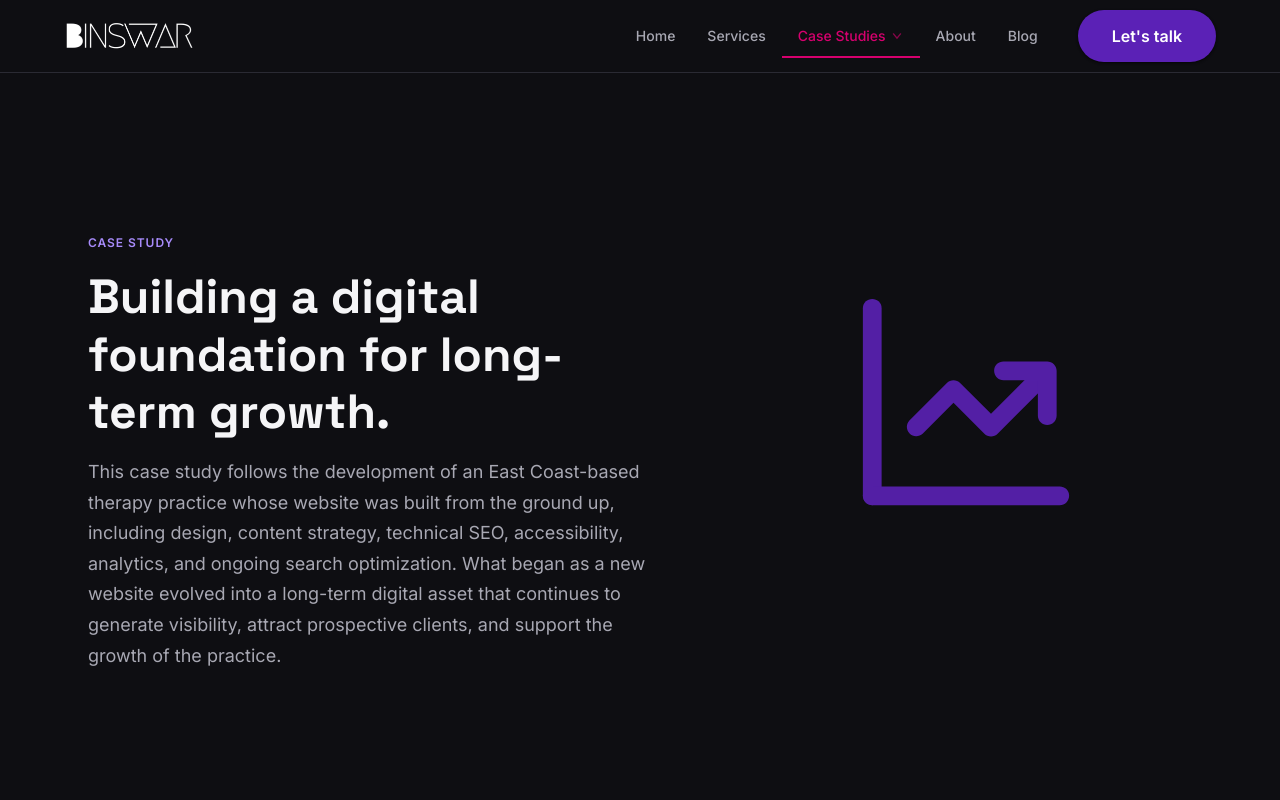
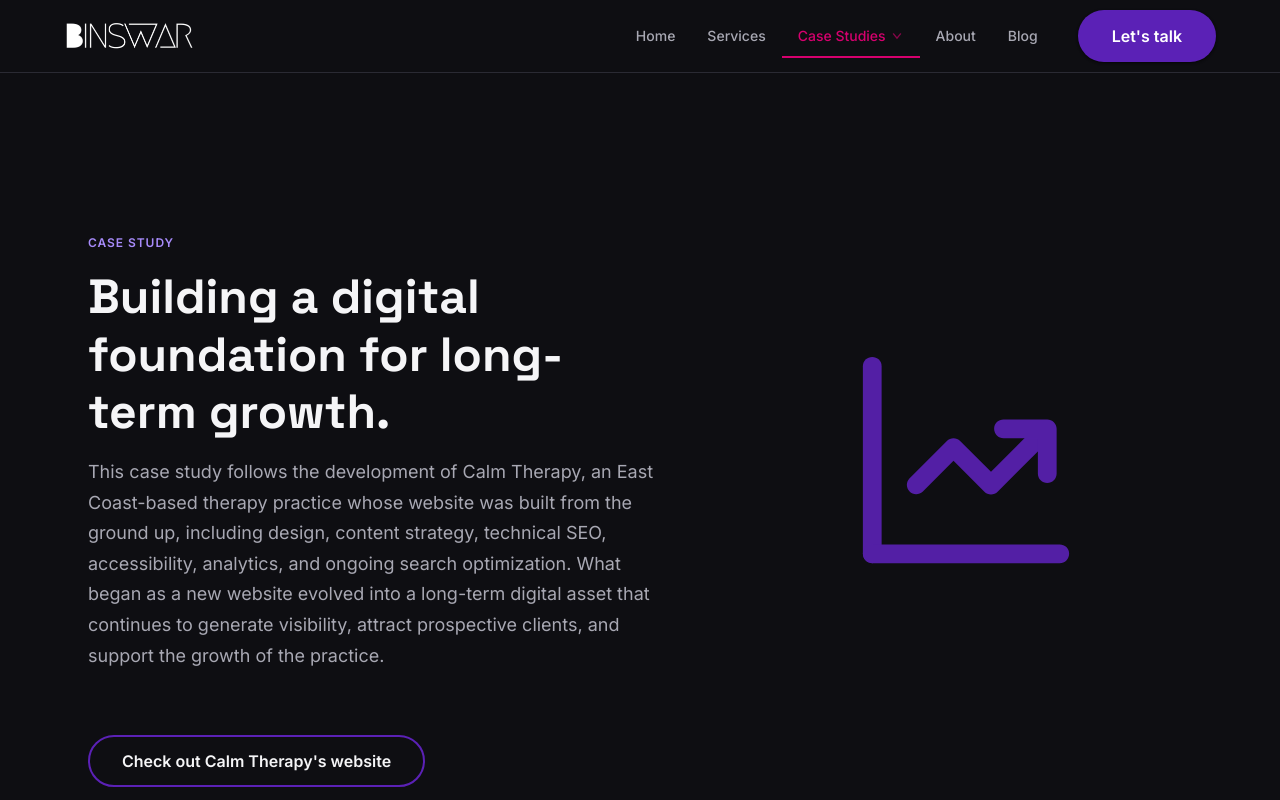
Before and after one commit to mazenswar/binswar, a Next.js app: page /case-studies/calm-therapy in a window 1280 px wide. Shown: the top 800 px of the page. Built offline with nearby package versions, Linux system fonts and the light colour scheme; a web font is replaced by a local one.

Commit message:
v1.1.7 case study calm link

```diff
--- a/src/app/case-studies/calm-therapy/page.js
+++ b/src/app/case-studies/calm-therapy/page.js
@@ -19,9 +19,15 @@ const pageHeroConfig = {
 	eyebrow: "Case Study",
 	heading: "Building a digital foundation for long-term growth.",
 	subheading:
-		"This case study follows the development of an East Coast-based therapy practice whose website was built from the ground up, including design, content strategy, technical SEO, accessibility, analytics, and ongoing search optimization. What began as a new website evolved into a long-term digital asset that continues to generate visibility, attract prospective clients, and support the growth of the practice.",
+		"This case study follows the development of Calm Therapy, an East Coast-based therapy practice whose website was built from the ground up, including design, content strategy, technical SEO, accessibility, analytics, and ongoing search optimization. What began as a new website evolved into a long-term digital asset that continues to generate visibility, attract prospective clients, and support the growth of the practice.",
 	align: "left",
 	illustration: <TrendUp />,
+	cta: {
+		text: "Check out Calm Therapy's website",
+		href: "https://calmtherapy.center",
+		variant: "secondary",
+		external: true,
+	},
 };
 
 const chipNavConfig = {
--- a/src/app/components/sections/pageHero/PageHero.js
+++ b/src/app/components/sections/pageHero/PageHero.js
@@ -1,31 +1,6 @@
-// components/sections/PageHero/PageHero.js
 import Image from "next/image";
+import Button from "../../ui/Button";
 import "./pagehero.scss";
-
-/* =========================
-   PAGE HERO CONFIGURATION
-   Edit this section per project
-   ========================= */
-
-// const defaultConfig = {
-// 	eyebrow: null, // optional label above heading e.g. "Our Services"
-// 	heading: "Page Title",
-// 	subheading:
-// 		"A brief description of what this page covers. Keep it clear and welcoming.",
-// 	image: null,
-// 	// Optional image example:
-// 	// image: {
-// 	// 	src: "/page-hero.webp",
-// 	// 	alt: "Descriptive alt text",
-// 	// 	width: 600,
-// 	// 	height: 400,
-// 	// },
-// 	align: "left", // "left" or "center"
-// };
-
-/* =========================
-   COMPONENT
-   ========================= */
 
 export default function PageHero({ pageHeroConfig }) {
 	const centered = pageHeroConfig.align === "center";
@@ -50,6 +25,16 @@ export default function PageHero({ pageHeroConfig }) {
 						{pageHeroConfig.subheading && (
 							<p className="lead">{pageHeroConfig.subheading}</p>
 						)}
+						{pageHeroConfig.cta && (
+							<div className="page-hero__cta">
+								<Button
+									text={pageHeroConfig.cta.text}
+									href={pageHeroConfig.cta.href}
+									variant={pageHeroConfig.cta.variant ?? "primary"}
+									external={pageHeroConfig.cta.external ?? false}
+								/>
+							</div>
+						)}
 					</div>
 
 					{/* Optional image */}
@@ -65,7 +50,6 @@ export default function PageHero({ pageHeroConfig }) {
 							/>
 						</figure>
 					)}
-					{/* optional illustration */}
 
 					{pageHeroConfig.illustration && !pageHeroConfig.image && (
 						<figure className="page-hero__media" aria-hidden="true">
--- a/src/app/components/sections/pageHero/pagehero.scss
+++ b/src/app/components/sections/pageHero/pagehero.scss
@@ -87,3 +87,7 @@
 		justify-self: flex-end;
 	}
 }
+
+.page-hero__cta {
+	margin-top: var(--space-8);
+}
```
